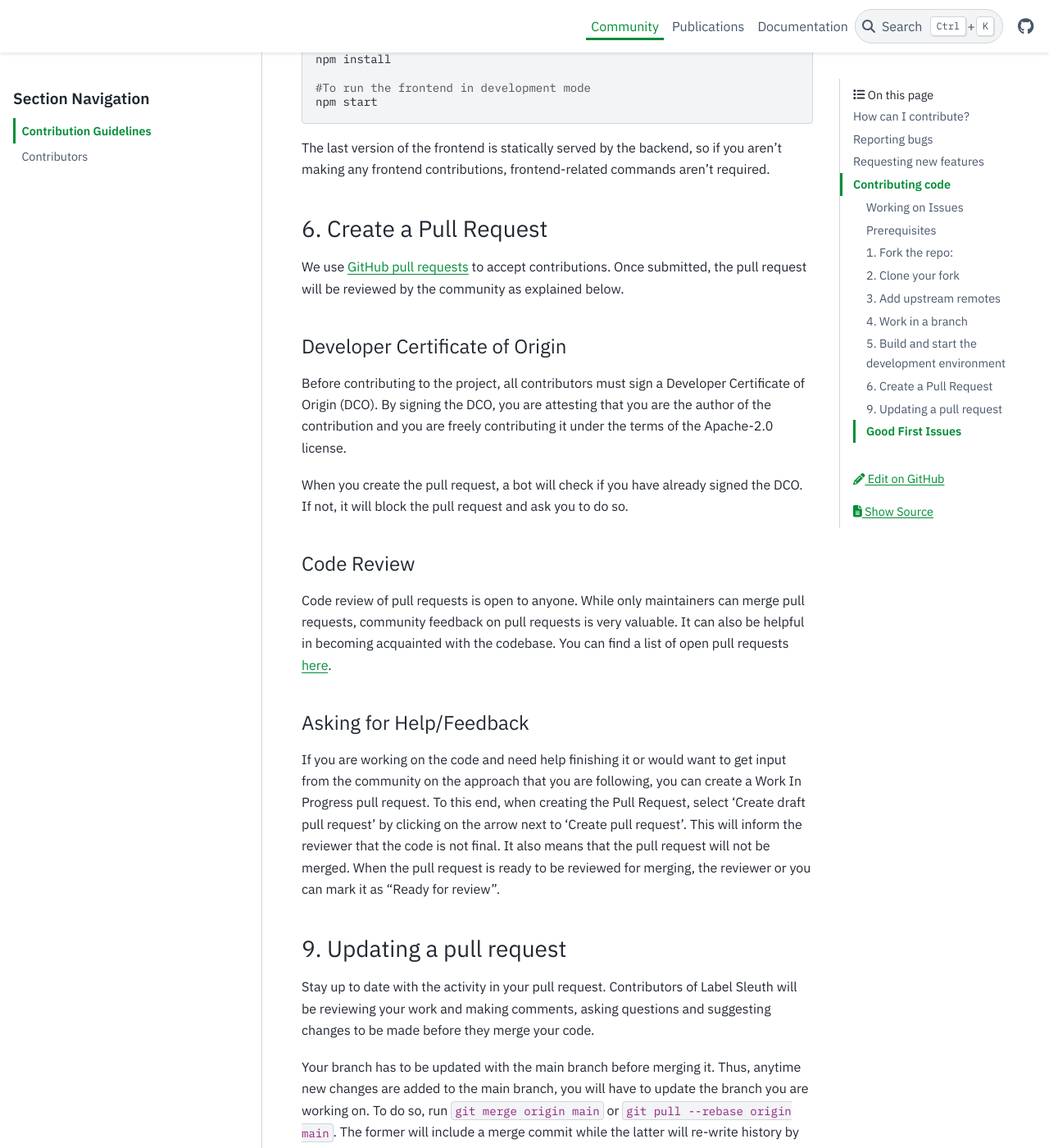
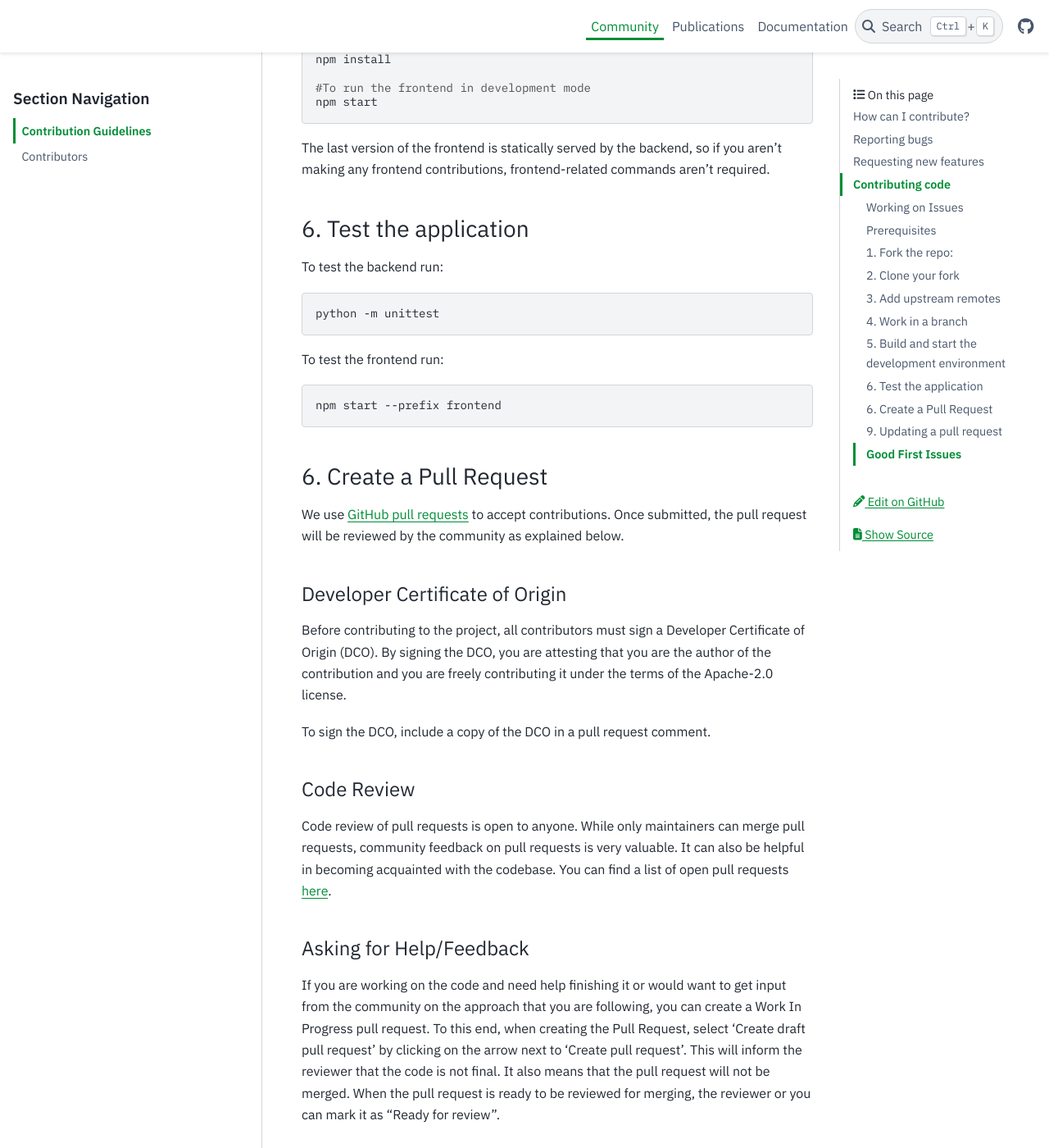
Before and after one commit to label-sleuth/label-sleuth.org, a Sphinx documentation site: the page built from docs/contributing.md, in a window 1280 px wide and 1400 px high, scrolled down 3111 px. Shown: the whole window at 82% size. Built offline with Sphinx 7.4.7 and the PyData theme 0.15.4, drawn with Linux system fonts in a browser that asks for light colours.

Commit message:
Remove cla bot info and add test commands

````diff
--- a/docs/contributing.md
+++ b/docs/contributing.md
@@ -128,6 +128,20 @@ npm start
 
 The last version of the frontend is statically served by the backend, so if you aren't making any frontend contributions, frontend-related commands aren't required.
 
+### 6. Test the application
+
+To test the backend run:
+
+```sh
+python -m unittest
+```
+
+To test the frontend run:
+
+```sh
+npm start --prefix frontend
+```
+
 ### 6. Create a Pull Request
 
 We use [GitHub pull requests](https://docs.github.com/en/pull-requests/collaborating-with-pull-requests/proposing-changes-to-your-work-with-pull-requests/about-pull-requests) to accept contributions. Once submitted, the pull request will be reviewed by the community as explained below.
@@ -136,7 +150,7 @@ We use [GitHub pull requests](https://docs.github.com/en/pull-requests/collabora
 
 Before contributing to the project, all contributors must sign a Developer Certificate of Origin (DCO). By signing the DCO, you are attesting that you are the author of the contribution and you are freely contributing it under the terms of the Apache-2.0 license.
 
-When you create the pull request, a bot will check if you have already signed the DCO. If not, it will block the pull request and ask you to do so.
+To sign the DCO, include a copy of the DCO in a pull request comment.
 
 #### Code Review
 
````
